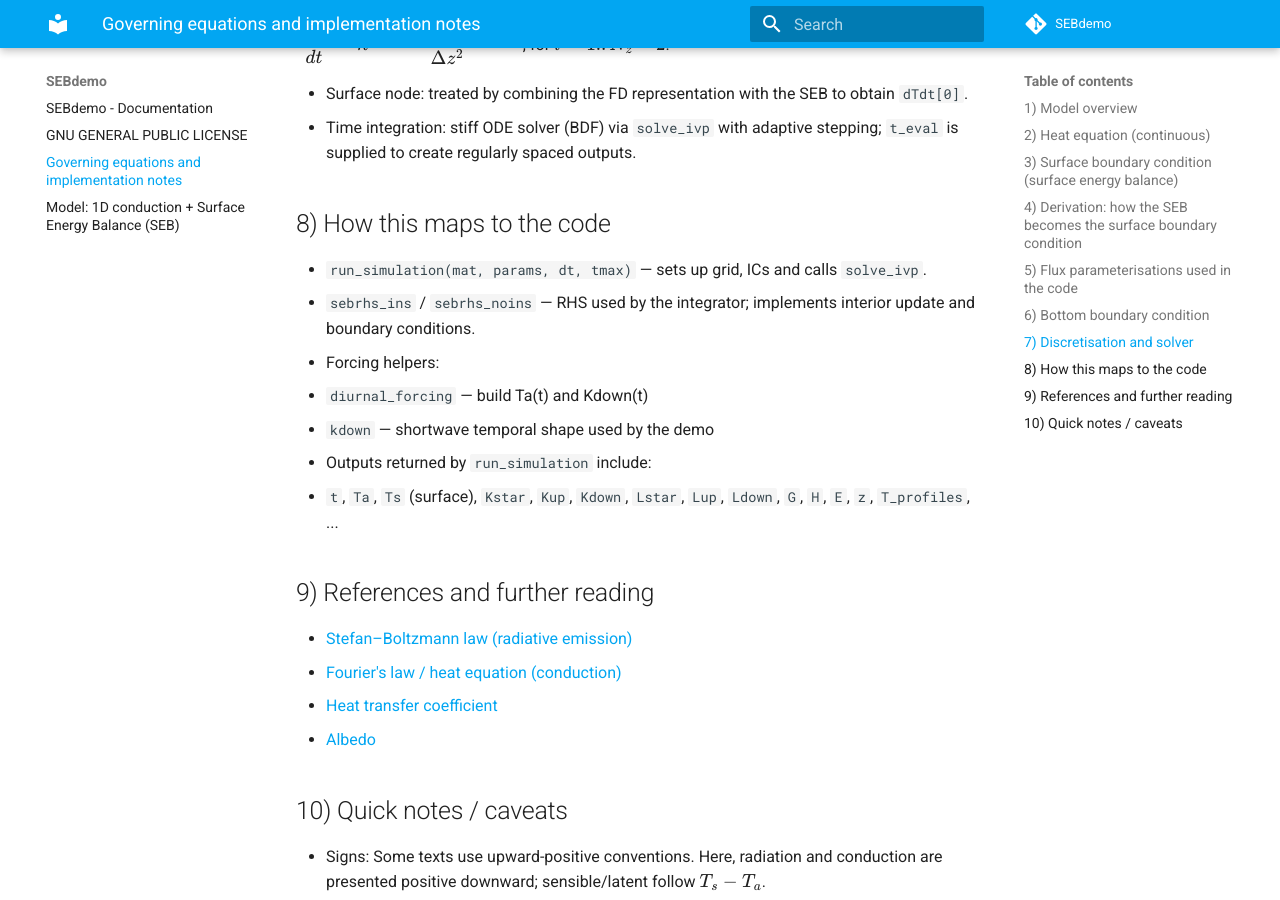
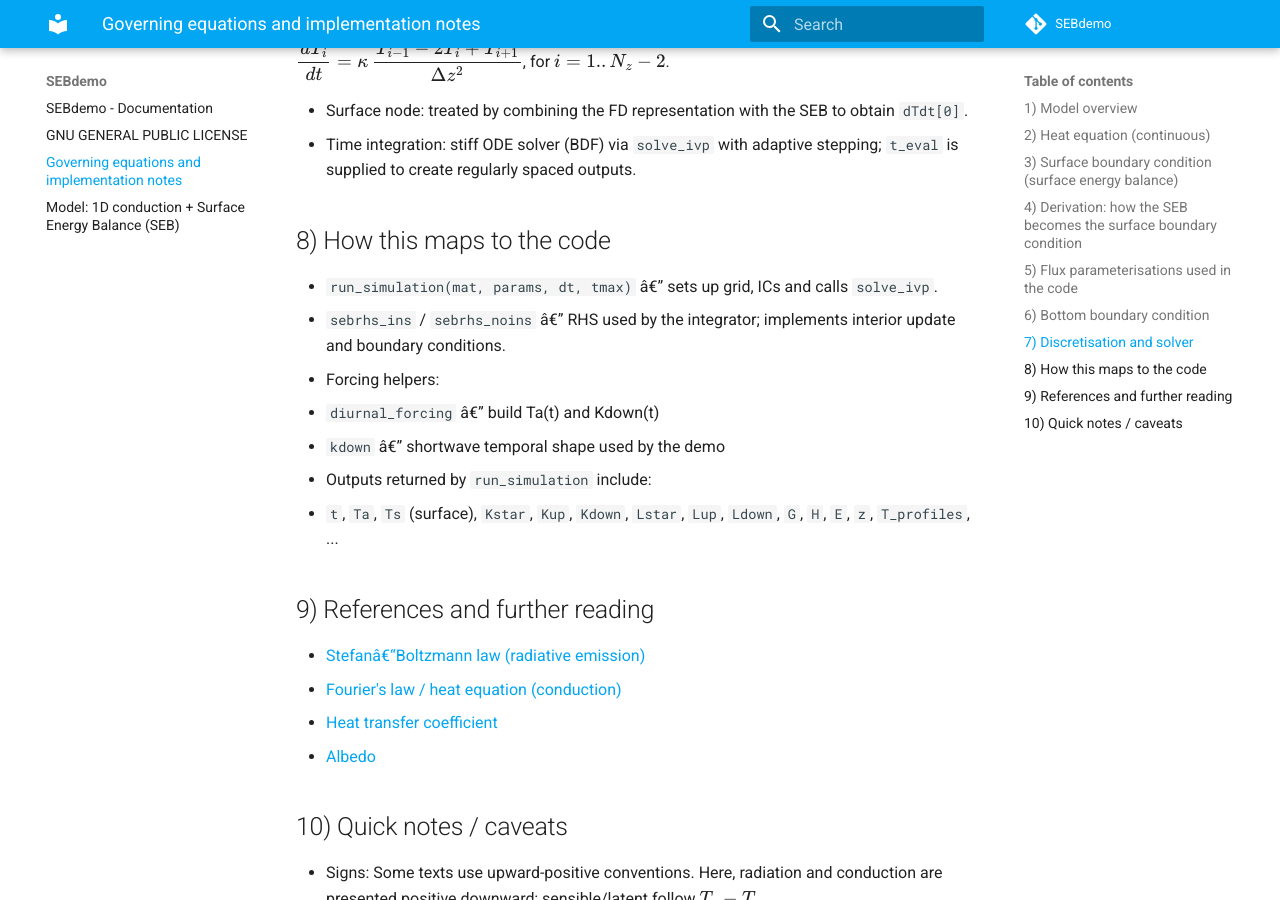
Before and after one commit to mvreeuwijk/SEBdemo, an MkDocs documentation site: the page built from docs/governing_equations.md, in a window 1280 px wide and 900 px high, scrolled down 4470 px. Built offline with MkDocs 1.6.1 and Material for MkDocs 9.7.7, drawn with Linux system fonts in a browser that asks for light colours; comment, search, counter and statistics services are not loaded; some of the changed text lies outside the part shown.

Commit message:
Updated documentation

````diff
--- a/docs/governing_equations.md
+++ b/docs/governing_equations.md
@@ -12,11 +12,7 @@
 
 The soil obeys the diffusion (heat) equation in 1D:
 
-$$
- C\,\frac{\partial T}{\partial t}
-
- = \frac{\partial}{\partial z}\!\left( k\,\frac{\partial T}{\partial z} \right),
-$$
+$$ C\,\frac{\partial T}{\partial t} = \frac{\partial}{\partial z}\!\left(k\,\frac{\partial T}{\partial z}\right). $$
 
 where \( C = \rho c_p \) is the volumetric heat capacity (J m^{-3} K^{-1}), and \(k\) is the thermal conductivity (W m^{-1} K^{-1}). For homogeneous material with constant \(k\) and \(C\):
 
@@ -41,7 +37,7 @@
 - \(K_{\downarrow}\): incoming shortwave (W m^{-2})
 - \(K_{\uparrow} = \alpha\,K_{\downarrow}\): reflected shortwave (albedo \(\alpha\))
 - \(L_{\downarrow}\): downwelling longwave (W m^{-2})
-- \(L_{\uparrow} = \varepsilon\,\sigma\,T_s^4\): upwelling longwave (emissivity \(\varepsilon\), Stefan–Boltzmann constant \(\sigma\))
+- \(L_{\uparrow} = \varepsilon\,\sigma\,T_s^4\): upwelling longwave (emissivity \(\varepsilon\), Stefanâ€“Boltzmann constant \(\sigma\))
 - \(H\): sensible heat flux (W m^{-2})
 - \(E\): latent heat flux (W m^{-2})
 - \(G\): conductive flux into the ground (W m^{-2}, positive downward)
@@ -72,13 +68,9 @@
 dTdt[0] = 2 * kappa / dx * ((T[1] - T[0]) / dx - f)
 ```
 
-Step 1 — start from the continuous SEB (positive downward):
+Step 1 â€” start from the continuous SEB (positive downward):
 
-$$
- K_{\downarrow} - K_{\uparrow}
- + L_{\downarrow} - L_{\uparrow}
- - H - E - G = 0.
-$$
+$$ K_{\downarrow} - K_{\uparrow} + L_{\downarrow} - L_{\uparrow} - H - E - G = 0. $$
 
 Re-arrange to isolate the conductive ground flux (positive downward):
 
@@ -88,7 +80,7 @@
 
 So in the code `QG` holds the net flux into the ground.
 
-Step 2 — relate \(G\) to the temperature gradient at the surface by Fourier's law:
+Step 2 â€” relate \(G\) to the temperature gradient at the surface by Fourier's law:
 
 $$
  G = -k\left.\frac{\partial T}{\partial z}\right|_{z=0},
@@ -96,7 +88,7 @@
 
 where \(k\) is the thermal conductivity (W m^{-1} K^{-1}). The minus sign arises because \(z\) increases upward (\(z=0\) at the surface and \(z<0\) below) while \(G\) is positive downward.
 
-Step 3 — eliminate a ghost node to form a centred FD second-derivative at the surface.
+Step 3 â€” eliminate a ghost node to form a centred FD second-derivative at the surface.
 
 Let the vertical grid spacing be \(\Delta x\) (code: `dz`) with indices 0 (surface), 1 (first subsurface), and a ghost node at index \(-1\) to enforce the boundary. The central FD for the second derivative at node 0 is:
 
@@ -144,7 +136,7 @@
   - Net shortwave: \(K^* = K_{\downarrow} - K_{\uparrow}\).
 
 - Longwave (code):
-  - \(L_{\uparrow} = \varepsilon\,\sigma\,T_s^4\) (Stefan–Boltzmann law, emissivity \(\varepsilon\)).
+  - \(L_{\uparrow} = \varepsilon\,\sigma\,T_s^4\) (Stefanâ€“Boltzmann law, emissivity \(\varepsilon\)).
   - \(L^* = L_{\downarrow} - L_{\uparrow}\).
 
 - Sensible heat (H):
@@ -175,17 +167,17 @@
 
 ## 8) How this maps to the code
 
-- `run_simulation(mat, params, dt, tmax)` — sets up grid, ICs and calls `solve_ivp`.
-- `sebrhs_ins` / `sebrhs_noins` — RHS used by the integrator; implements interior update and boundary conditions.
+- `run_simulation(mat, params, dt, tmax)` â€” sets up grid, ICs and calls `solve_ivp`.
+- `sebrhs_ins` / `sebrhs_noins` â€” RHS used by the integrator; implements interior update and boundary conditions.
 - Forcing helpers:
-  - `diurnal_forcing` — build Ta(t) and Kdown(t)
-  - `kdown` — shortwave temporal shape used by the demo
+  - `diurnal_forcing` â€” build Ta(t) and Kdown(t)
+  - `kdown` â€” shortwave temporal shape used by the demo
 - Outputs returned by `run_simulation` include:
   - `t`, `Ta`, `Ts` (surface), `Kstar`, `Kup`, `Kdown`, `Lstar`, `Lup`, `Ldown`, `G`, `H`, `E`, `z`, `T_profiles`, ...
 
 ## 9) References and further reading
 
-- [Stefan–Boltzmann law (radiative emission)](https://en.wikipedia.org/wiki/Stefan%E2%80%93Boltzmann_law)
+- [Stefanâ€“Boltzmann law (radiative emission)](https://en.wikipedia.org/wiki/Stefan%E2%80%93Boltzmann_law)
 - [Fourier's law / heat equation (conduction)](https://en.wikipedia.org/wiki/Fourier%27s_law_of_heat_conduction)
 - [Heat transfer coefficient](https://en.wikipedia.org/wiki/Heat_transfer_coefficient)
 - [Albedo](https://en.wikipedia.org/wiki/Albedo)
````
